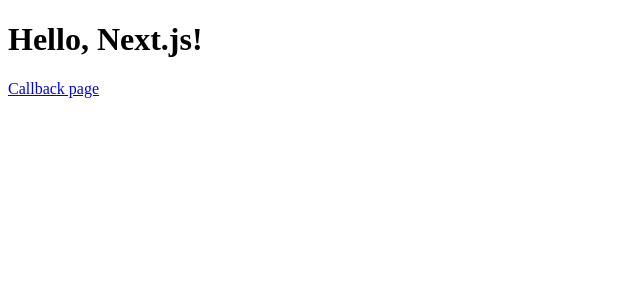
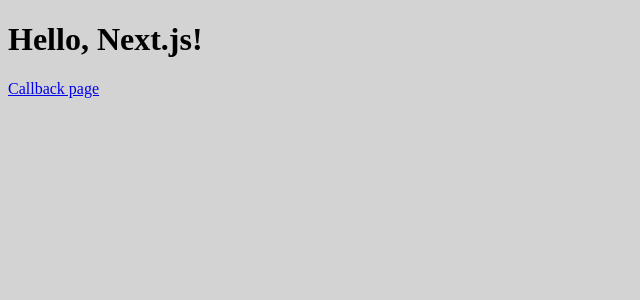
Before and after one commit to Arcader717/basic-next, a Next.js app: page / in a window 1280 px wide. Shown: the top 300 px of the page, without its empty margins (0-640 px from the left). Built offline with nearby package versions, Linux system fonts and the light colour scheme.

Commit message:
Update global.css

```diff
--- a/app/global.css
+++ b/app/global.css
@@ -1,3 +1,3 @@
 body {
-  background-color: light-grey;
+  background-color: lightgrey;
 }
```
